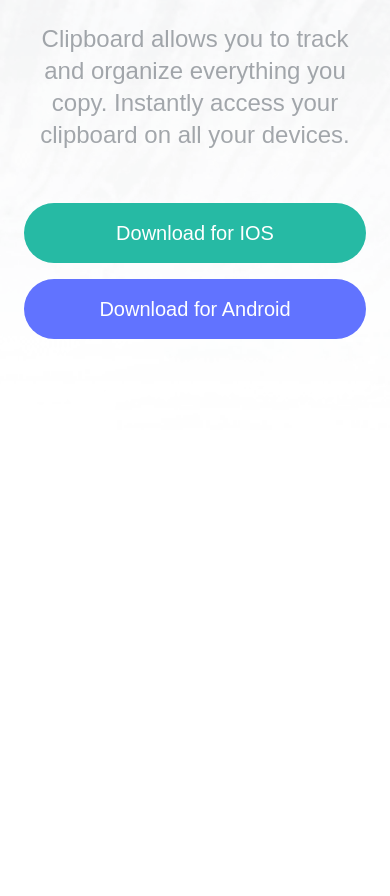
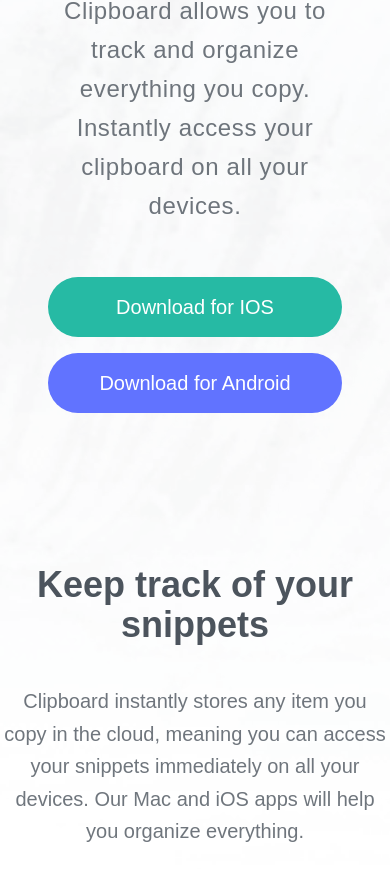
Before and after one commit to amm834/clipborad, a website built with Vite: page index.html in a window 390 px wide. Shown: the part 442-1338 px from the top of the page. Before the commit the page ends 893 px from the top, so only its background shows below. Built offline with nearby package versions, Linux system fonts and the light colour scheme; a web font is replaced by a local one.

Commit message:
feat: add snippet section

```diff
--- a/index.html
+++ b/index.html
@@ -11,28 +11,37 @@
 </head>
 <body>
 <!-- hero -->
-<section id="hero" class="px-6 py-16">
-    <div class="max-w-6xl flex flex-col items-center justify-center mx-auto gap-y-12 py-12">
+<section id="hero" class="px-12 py-16">
+    <div class="max-w-6xl flex flex-col items-center justify-center mx-auto gap-y-12 py-6">
         <img src="images/logo.svg" alt="Clipboard logo">
-        <h1 class="text-5xl text-center text-darkGrayBlue font-semibold">A history of everything you copy</h1>
-        <p class="text-center max-w-3xl text-darkGrayBlue opacity-50 text-2xl -my-3">Clipboard allows you to track and
+        <h1 class="text-4xl md:text-5xl text-center text-darkGrayBlue font-semibold mt-4">A history of everything you
+            copy</h1>
+        <p class="text-center max-w-3xl text-darkGrayBlue opacity-80 tracking-wide leading-relaxed text-2xl -my-3">Clipboard allows you to track and
             organize everything you copy. Instantly access your clipboard on all your
             devices.</p>
         <!--        Download buttons -->
         <div class="mt-4 max-w-lg flex flex-col items-center w-full gap-y-4 md:flex-row md:gap-x-4">
             <a href="#"
-               class="transition duration-200 py-4 px-6 bg-strongCyan text-white w-full text-center rounded-full text-xl hover:opacity-80">Download
+               class="btn-cyan">Download
                 for
                 IOS</a>
 
             <a href="#"
-               class="transition duration-200 py-4 px-6 bg-lightBlue text-white w-full text-center rounded-full text-xl hover:opacity-80">Download
+               class="btn-purple">Download
                 for
                 Android</a>
 
         </div>
     </div>
 </section>
+
+<section id="snippets ">
+    <div class="py-12 flex flex-col justify-center items-center gap-2 mt-4">
+        <h1 class="text-4xl md:text-5xl text-center text-darkGrayBlue font-semibold">Keep track of your
+            snippets</h1>
+        <p class="leading-relaxed text-center max-w-lg md:max-w-4xl text-darkGrayBlue opacity-80 text-2xl mt-8 text-xl">Clipboard instantly stores any item you copy in the cloud, meaning you can access your snippets immediately on all your devices. Our Mac and iOS apps will help you organize everything. </p>
+    </div>
+</section>
 <script type="module" src="/main.js"></script>
 </body>
 </html>
--- a/style.css
+++ b/style.css
@@ -8,6 +8,18 @@ body {
     background-size: cover;
 }
 
+.btn {
+    @apply transition duration-200 py-4 px-6  w-full text-center rounded-full text-xl hover:opacity-80;
+}
+
+.btn-cyan {
+    @apply btn bg-strongCyan text-white;
+}
+
+.btn-purple {
+    @apply btn bg-lightBlue text-white;
+}
+
 @media screen and (min-width: 480px) {
     body {
         background-image: url("images/bg-header-desktop.png");
```
